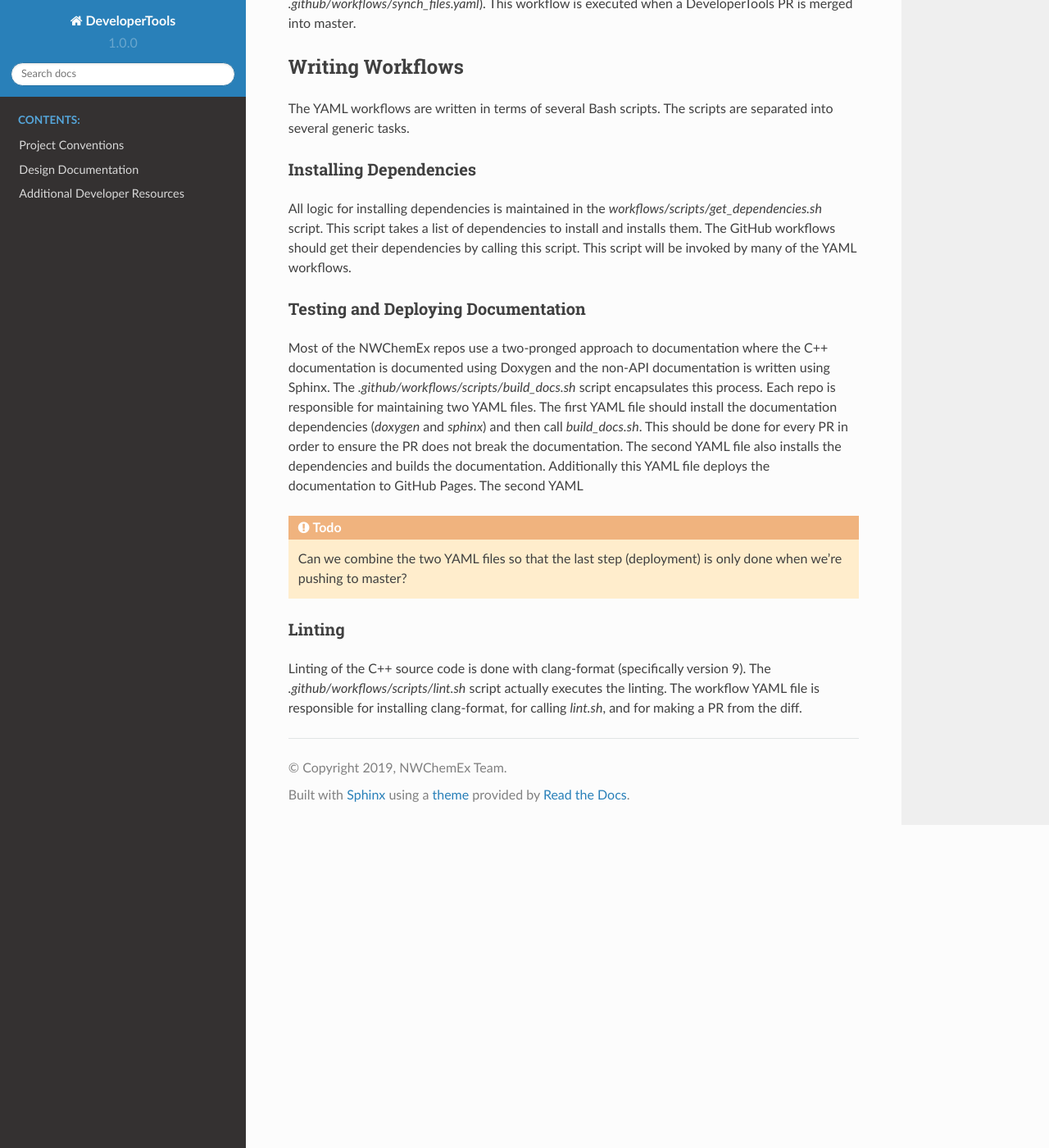
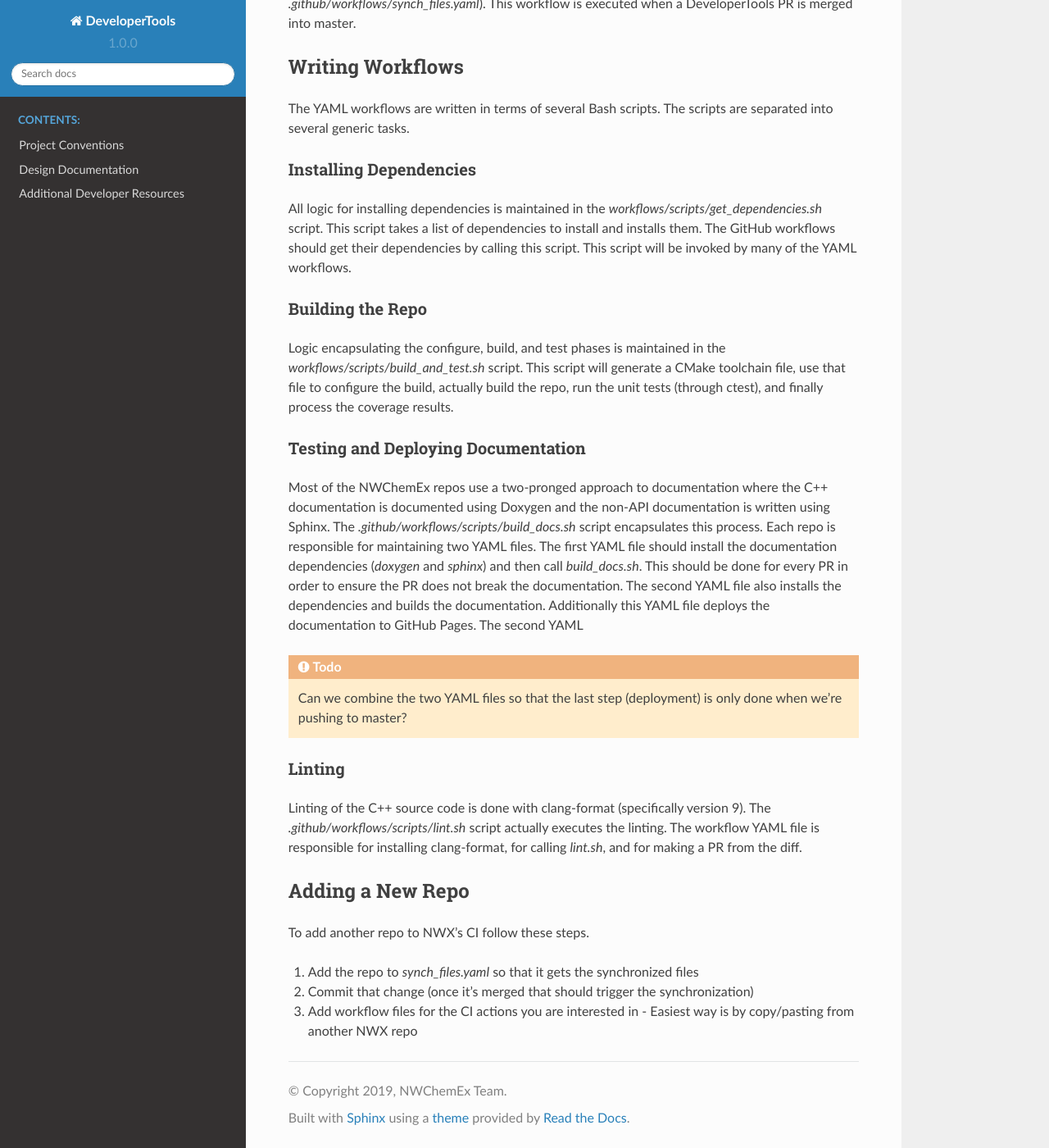
Before and after one commit to NWChemEx-Project/DeveloperTools, a Sphinx documentation site: the page built from docs/source/ci_maintainer_notes.rst, in a window 1280 px wide and 1400 px high, scrolled down 855 px. Shown: the whole window at 82% size. Built offline with Sphinx 7.4.7 and the Read the Docs theme 2.0.0, drawn with Linux system fonts in a browser that asks for light colours.

Commit message:
Actions (#62)
* Testing actions synch

* puts workflow in the correct place...

* removes legacy Jenkins stuff

* removes testing of make_tutorials script

* updates synched files

* updates synched files

* uses correct CMake variable for building the documentation

* use . instead of source

* updates scripts to fail on error

```diff
--- a/docs/source/ci_maintainer_notes.rst
+++ b/docs/source/ci_maintainer_notes.rst
@@ -53,6 +53,14 @@ dependencies to install and installs them. The GitHub workflows should get their
 dependencies by calling this script. This script will be invoked by many of the
 YAML workflows.
 
+Building the Repo
+-----------------
+
+Logic encapsulating the configure, build, and test phases is maintained in the
+`workflows/scripts/build_and_test.sh` script. This script will generate a CMake
+toolchain file, use that file to configure the build, actually build the repo,
+run the unit tests (through ctest), and finally process the coverage results.
+
 Testing and Deploying Documentation
 -----------------------------------
 
@@ -79,3 +87,13 @@ Linting of the C++ source code is done with clang-format (specifically version
 9). The `.github/workflows/scripts/lint.sh` script actually executes the
 linting. The workflow YAML file is responsible for installing clang-format, for
 calling `lint.sh`, and for making a PR from the diff.
+
+Adding a New Repo
+=================
+
+To add another repo to NWX's CI follow these steps.
+
+1. Add the repo to `synch_files.yaml` so that it gets the synchronized files
+2. Commit that change (once it's merged that should trigger the synchronization)
+3. Add workflow files for the CI actions you are interested in
+   - Easiest way is by copy/pasting from another NWX repo
```
Also changed, not shown: 5 other files.
